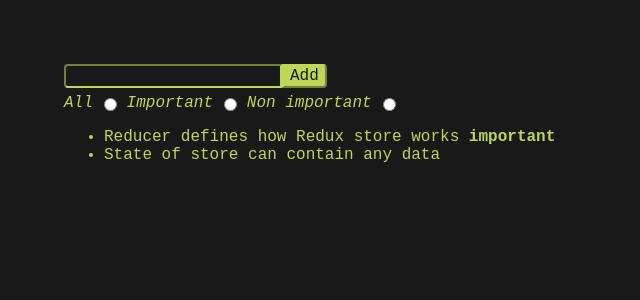
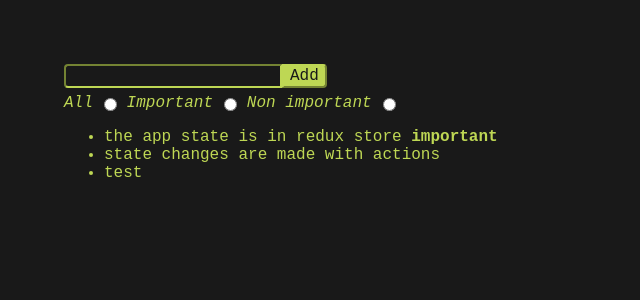
Before and after one commit to jneda/full-stack-open, a React (Vite) app in the folder part6/lecture/: page / in a window 1280 px wide. Shown: the top 300 px of the page, without its empty margins (0-640 px from the left). Built offline with nearby package versions, Linux system fonts and the light colour scheme; data requests are answered from the project's data file.

Commit message:
Add notes service and database file

```diff
--- /dev/null
+++ b/part6/lecture/db.json
@@ -0,0 +1,19 @@
+{
+  "notes": [
+    {
+      "content": "the app state is in redux store",
+      "important": true,
+      "id": 1
+    },
+    {
+      "content": "state changes are made with actions",
+      "important": false,
+      "id": 2
+    },
+    {
+      "id": "6b05",
+      "content": "test",
+      "important": false
+    }
+  ]
+}
--- a/part6/lecture/package.json
+++ b/part6/lecture/package.json
@@ -8,10 +8,12 @@
     "build": "vite build",
     "lint": "eslint . --ext js,jsx --report-unused-disable-directives --max-warnings 0",
     "preview": "vite preview",
-    "test": "jest"
+    "test": "jest",
+    "server": "json-server -p3001 --watch db.json"
   },
   "dependencies": {
     "@reduxjs/toolkit": "^2.0.1",
+    "axios": "^1.6.5",
     "react": "^18.2.0",
     "react-dom": "^18.2.0",
     "react-redux": "^9.0.4",
@@ -30,6 +32,7 @@
     "eslint-plugin-react-hooks": "^4.6.0",
     "eslint-plugin-react-refresh": "^0.4.5",
     "jest": "^29.7.0",
+    "json-server": "^1.0.0-alpha.17",
     "vite": "^5.0.8"
   }
 }
--- a/part6/lecture/src/App.jsx
+++ b/part6/lecture/src/App.jsx
@@ -1,8 +1,18 @@
+import { useEffect } from "react";
 import NewNote from "./components/NewNote";
 import Notes from "./components/Notes";
 import VisibilityFilter from "./components/VisibilityFilter";
+import noteService from "./services/notes";
+import { setNotes } from "./reducers/noteReducer";
+import { useDispatch } from "react-redux";
 
 const App = () => {
+  const dispatch = useDispatch();
+
+  useEffect(() => {
+    noteService.getAll().then((notes) => dispatch(setNotes(notes)));
+  }, []);
+
   return (
     <div>
       <NewNote />
--- a/part6/lecture/src/components/NewNote.jsx
+++ b/part6/lecture/src/components/NewNote.jsx
@@ -1,16 +1,18 @@
 import { useDispatch } from "react-redux";
 import { createNote } from "../reducers/noteReducer";
+import noteService from "../services/notes";
 
 const NewNote = () => {
   const dispatch = useDispatch();
 
-  const addNote = (e) => {
+  const addNote = async (e) => {
     e.preventDefault();
 
     const content = e.target.note.value;
     e.target.note.value = "";
 
-    dispatch(createNote(content));
+    const newNote = await noteService.createNew(content);
+    dispatch(createNote(newNote));
   };
 
   return (
--- a/part6/lecture/src/main.jsx
+++ b/part6/lecture/src/main.jsx
@@ -12,8 +12,6 @@
   reducer: { notes: noteReducer, filter: filterReducer },
 });
 
-console.log(store.getState());
-
 const root = ReactDOM.createRoot(document.querySelector("#root"));
 
 root.render(
--- a/part6/lecture/src/reducers/noteReducer.js
+++ b/part6/lecture/src/reducers/noteReducer.js
@@ -1,32 +1,11 @@
 import { createSlice } from "@reduxjs/toolkit";
-
-const initialState = [
-  {
-    content: "Reducer defines how Redux store works",
-    important: true,
-    id: 1,
-  },
-  {
-    content: "State of store can contain any data",
-    important: false,
-    id: 2,
-  },
-];
-
-const generateId = () => Number((Math.random() * 1000 * 1000).toFixed(0));
 
 const noteSlice = createSlice({
   name: "notes",
-  initialState,
+  initialState: [],
   reducers: {
     createNote(state, action) {
-      const content = action.payload;
-
-      state.push({
-        content,
-        important: false,
-        id: generateId(),
-      });
+      state.push(action.payload);
     },
 
     toggleImportanceOf(state, action) {
@@ -40,8 +19,17 @@
 
       return state.map((note) => (note.id !== id ? note : changedNote));
     },
+
+    appendNote(state, action) {
+      state.push(action.payload);
+    },
+
+    setNotes(state, action) {
+      return action.payload;
+    },
   },
 });
 
-export const { createNote, toggleImportanceOf } = noteSlice.actions;
+export const { createNote, toggleImportanceOf, appendNote, setNotes } =
+  noteSlice.actions;
 export default noteSlice.reducer;
--- /dev/null
+++ b/part6/lecture/src/services/notes.js
@@ -0,0 +1,16 @@
+import axios from "axios";
+
+const baseUrl = "http://localhost:3001/notes";
+
+const getAll = async () => {
+  const response = await axios.get(baseUrl);
+  return response.data;
+};
+
+const createNew = async (content) => {
+  const newNote = { content, important: false };
+  const response = await axios.post(baseUrl, newNote);
+  return response.data;
+};
+
+export default { getAll, createNew };
```
Also changed, not shown: 1 other file (tests, documents, lock files or other folders).
